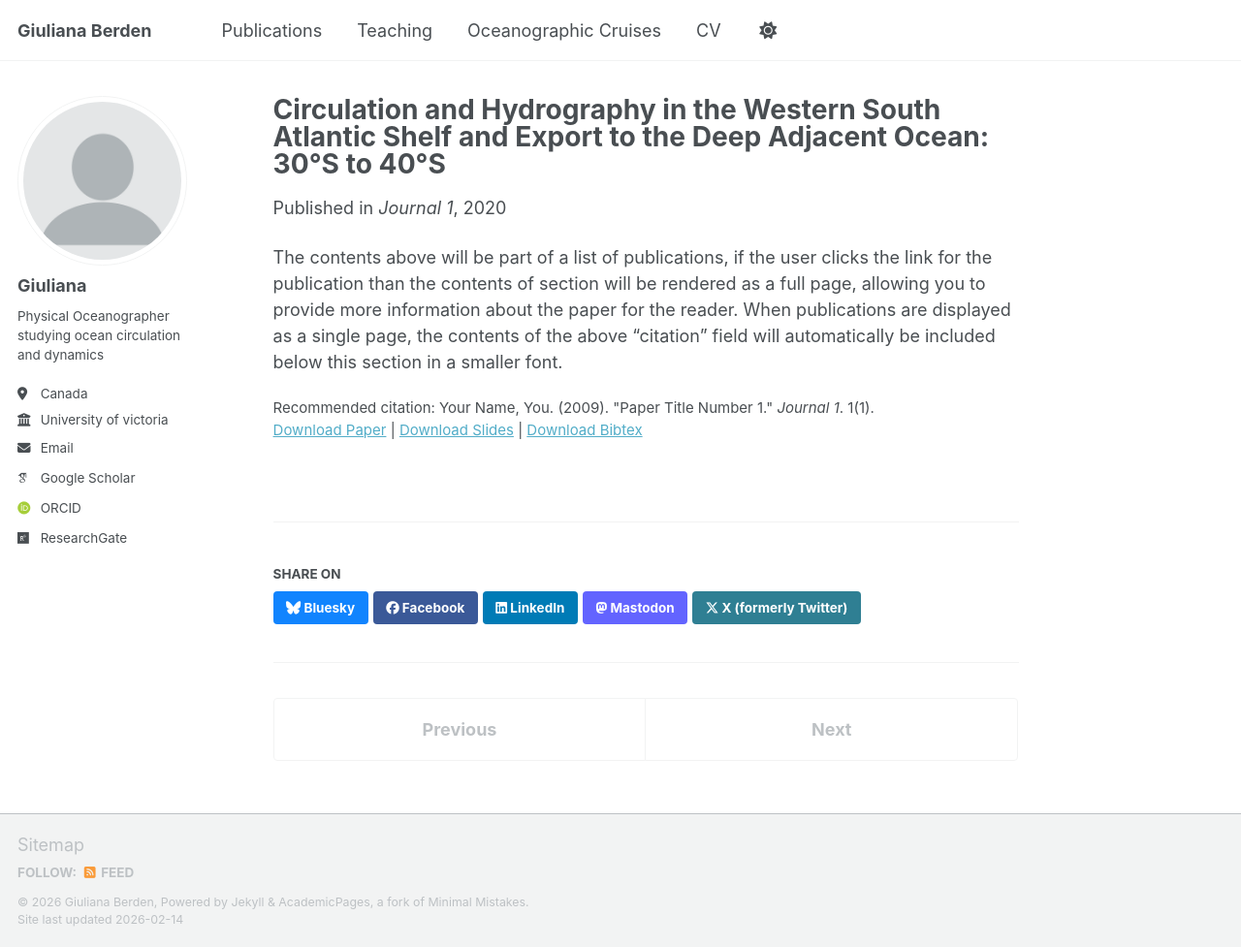
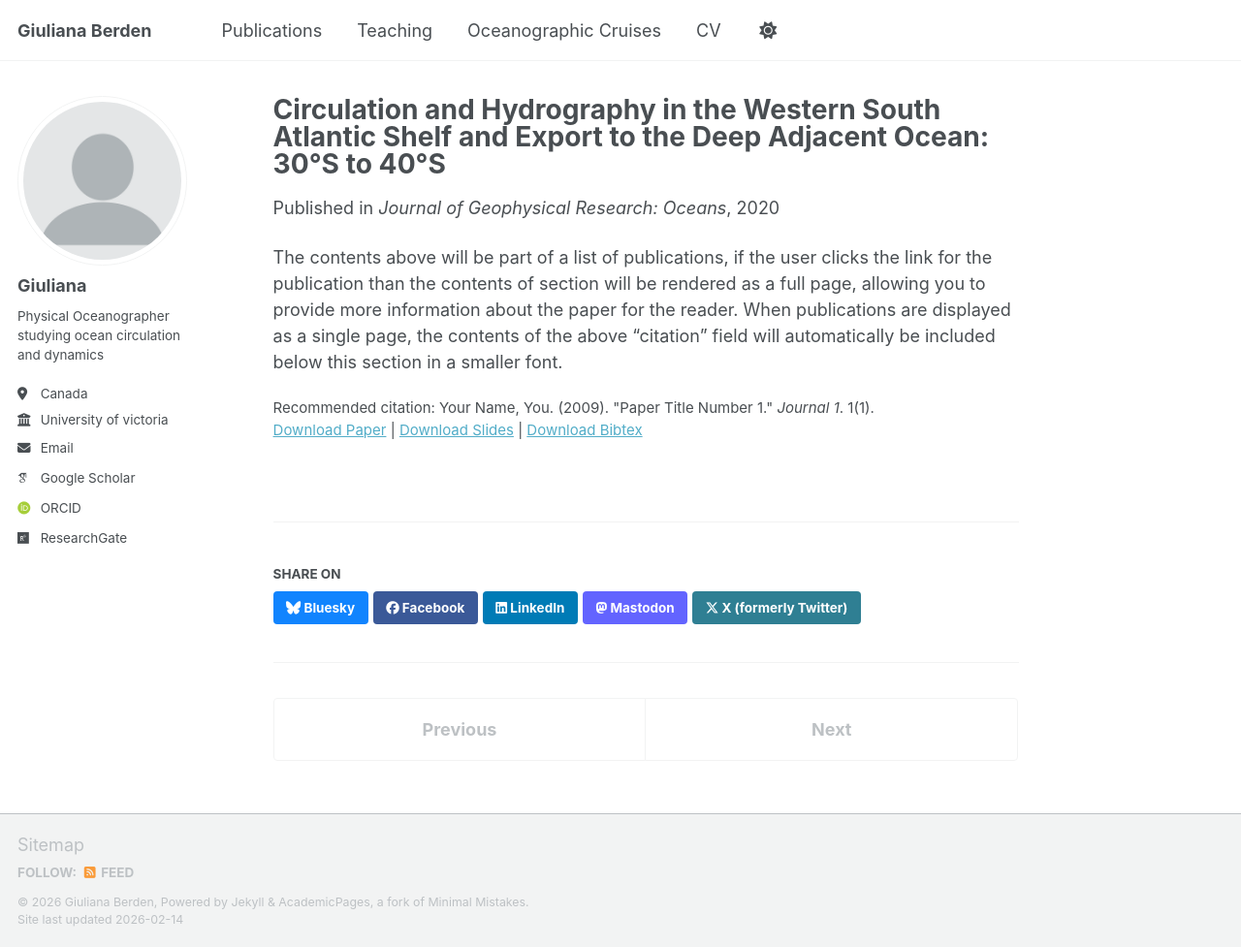
Before and after one commit to GiulianaB/GiulianaB, a Jekyll site: the page built from _publications/2009-10-01-paper-title-number-1.md, in a window 1280 px wide and 977 px high. Shown: the whole window at 97% size. Built offline with Jekyll 4.4.1, drawn with Linux system fonts in a browser that asks for light colours; some web fonts are replaced; a script bundle is joined from its source files by our own code; library files that are not in the unit come from our copies.

Commit message:
Update 2009-10-01-paper-title-number-1.md

```diff
--- a/_publications/2009-10-01-paper-title-number-1.md
+++ b/_publications/2009-10-01-paper-title-number-1.md
@@ -5,7 +5,7 @@ category: manuscripts
 permalink: /publication/2009-10-01-paper-title-number-1
 excerpt: 'This paper is about the number 1. The number 2 is left for future work.'
 date: 2020-09-21
-venue: 'Journal 1'
+venue: 'Journal of Geophysical Research: Oceans'
 slidesurl: 'https://academicpages.github.io/files/slides1.pdf'
 paperurl: 'https://academicpages.github.io/files/paper1.pdf'
 bibtexurl: 'https://academicpages.github.io/files/bibtex1.bib'
```
